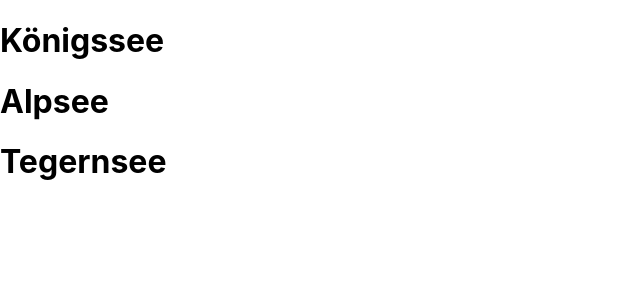
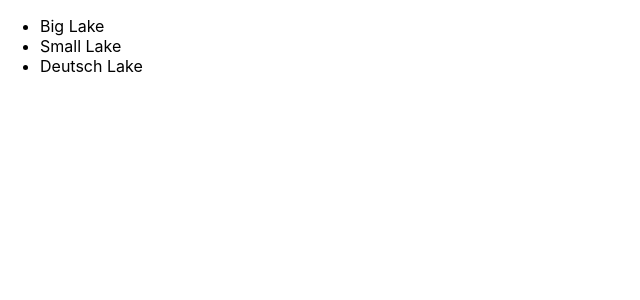
Before and after one commit to vincent-buchner/react-tutorial, a React (Create React App) app: page / in a window 1280 px wide. Shown: the top 300 px of the page, without its empty margins (0-640 px from the left). Built offline with nearby package versions, Linux system fonts and the light colour scheme.

Commit message:
Used .map() to access data inside of an array

```diff
--- a/src/index.js
+++ b/src/index.js
@@ -2,23 +2,18 @@
 import ReactDOM from 'react-dom';
 import './index.css';
 
-function Lake({name}) {
+const lakeList = ["Big Lake", "Small Lake", "Deutsch Lake"];
+
+function App({lakes}) {
   return(
-    <h1>{name}</h1>
-  )
-}
-
-function App() {
-  return(
-    <div>
-      <Lake name="Königssee" />
-      <Lake name="Alpsee" />
-      <Lake name="Tegernsee" />
-    </div>
+    // For each lake in the array, put it inside that JSX code
+    <ul>
+      {lakes.map(lake => <li>{lake}</li>)}
+    </ul>
   )
 }
 
 ReactDOM.render(
-  <App />,
+  <App lakes={lakeList} />,
   document.getElementById('root')
 );
```
